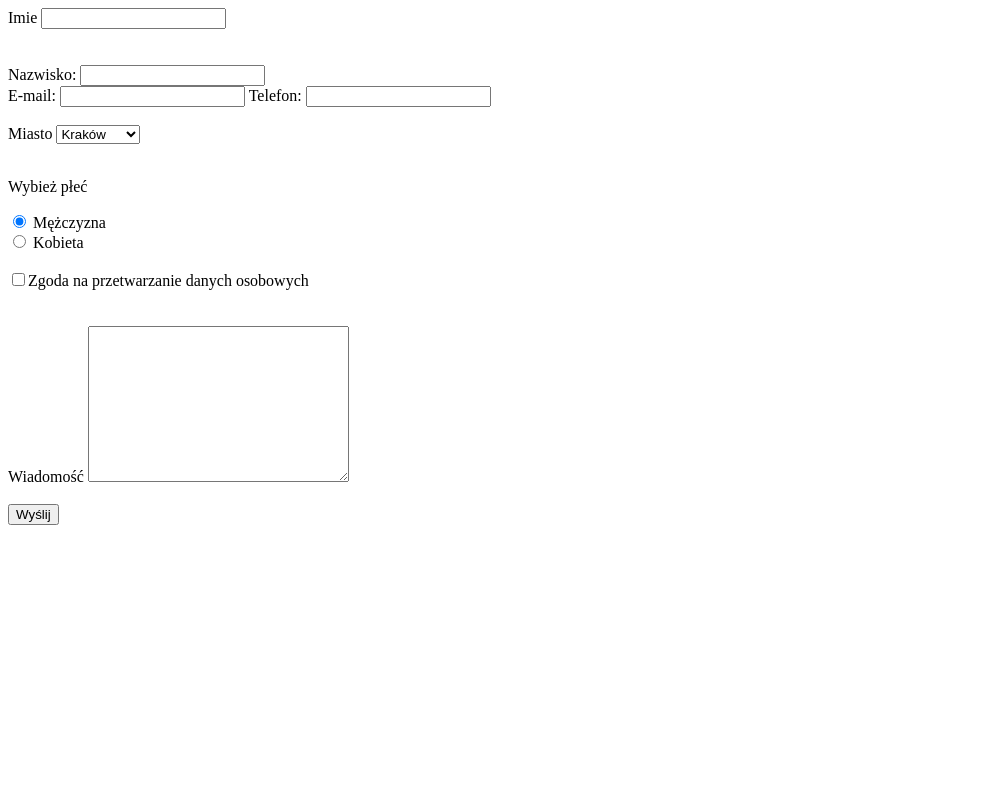
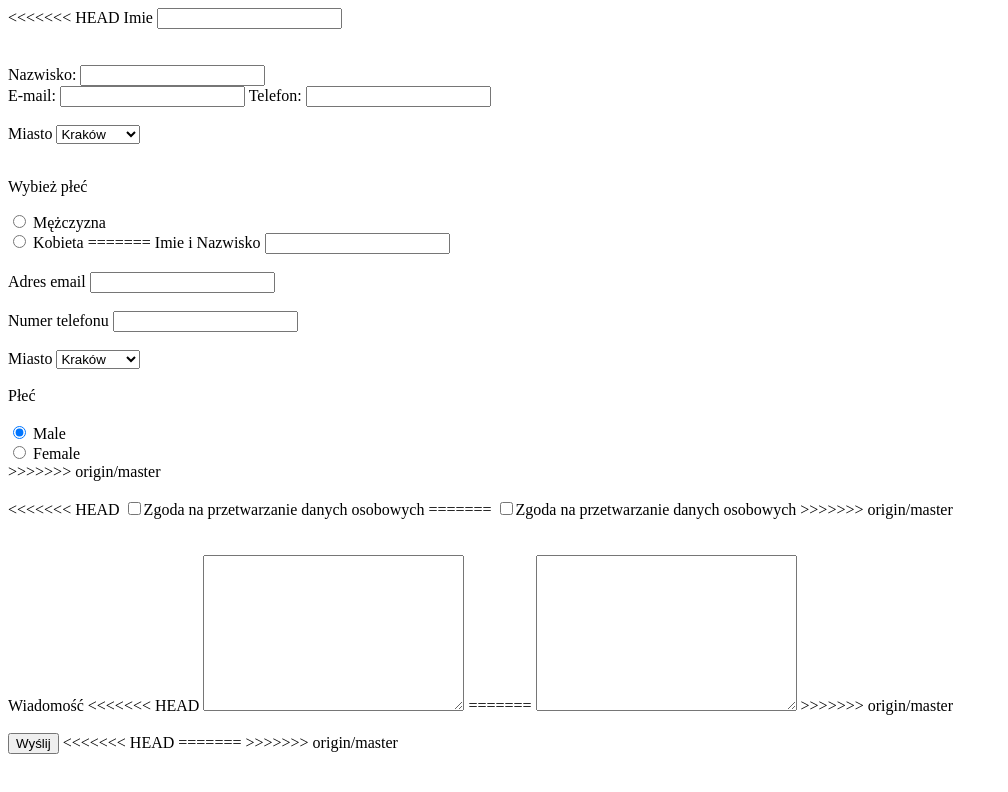
Before and after one commit to karolinabuchta/karolinabuchta.github.io, a plain HTML site: page index.html in a window 1280 px wide. Shown: the whole page, without its empty margins (0-1008 px from the left). Drawn offline with Linux system fonts and the light colour scheme.

Commit message:
Merge remote-tracking branch 'origin/master'
# Conflicts:
#	index.html

```diff
--- a/index.html
+++ b/index.html
@@ -10,6 +10,7 @@
 
 	<form action="https://formspree.io/karolina.buchta90@gmail.com" method="POST">
 
+<<<<<<< HEAD
 		<label for="name">Imie</label>
 		<input type="text" name="name" id="name" />
 		<br />
@@ -45,17 +46,62 @@
 		<br>
 		<input type="radio" id="female" name="gender" value="female">
 		<label for="female">Kobieta</label>
+=======
+		<label for="name">Imie i Nazwisko</label>
+		<input type="text" id="name" />
+		<br />
+		<br />
+
+		<label for="email">Adres email</label>
+		<input type="email" id="email" />
+		<br />
+		<br />
+
+		<label for="tel">Numer telefonu</label>
+		<input type="tel" name="usrtel">
+		<br />
+		<br />
+
+
+		<label for="city">Miasto</label>
+		<select>
+			<option value="Krakow">Kraków</option>
+			<option value="Warszawa">Warszawa</option>
+			<option value="Gdańsk">Gdańsk</option>
+		</select>
+		<br />
+		<br />
+
+		<label for="gander">Płeć</label>
+		<br />
+		<br />
+
+		<form action="/action_page.php">
+			<input type="radio" name="gender" value="male" checked> Male
+			<br>
+			<input type="radio" name="gender" value="female"> Female
+			<br>
+		</form>
+>>>>>>> origin/master
 		<br />
 		<br />
 
 		<form action="">
+<<<<<<< HEAD
 			<input type="checkbox" id="agreement" name="agreement">Zgoda na przetwarzanie danych osobowych
+=======
+			<input type="checkbox" name="agreement">Zgoda na przetwarzanie danych osobowych
+>>>>>>> origin/master
 		</form>
 		<br />
 		<br />
 
 		<label for="message">Wiadomość</label>
+<<<<<<< HEAD
 		<textarea name="message" cols="30" rows="10" id="message"></textarea>
+=======
+		<textarea name="..." id="message" cols="30" rows="10"></textarea>
+>>>>>>> origin/master
 		<br />
 		<br />
 
@@ -66,4 +112,21 @@
 	</form>
 </body>
 
+<<<<<<< HEAD
 </html>
+
+
+
+
+
+
+
+
+
+
+
+
+
+=======
+</html>
+>>>>>>> origin/master
```
